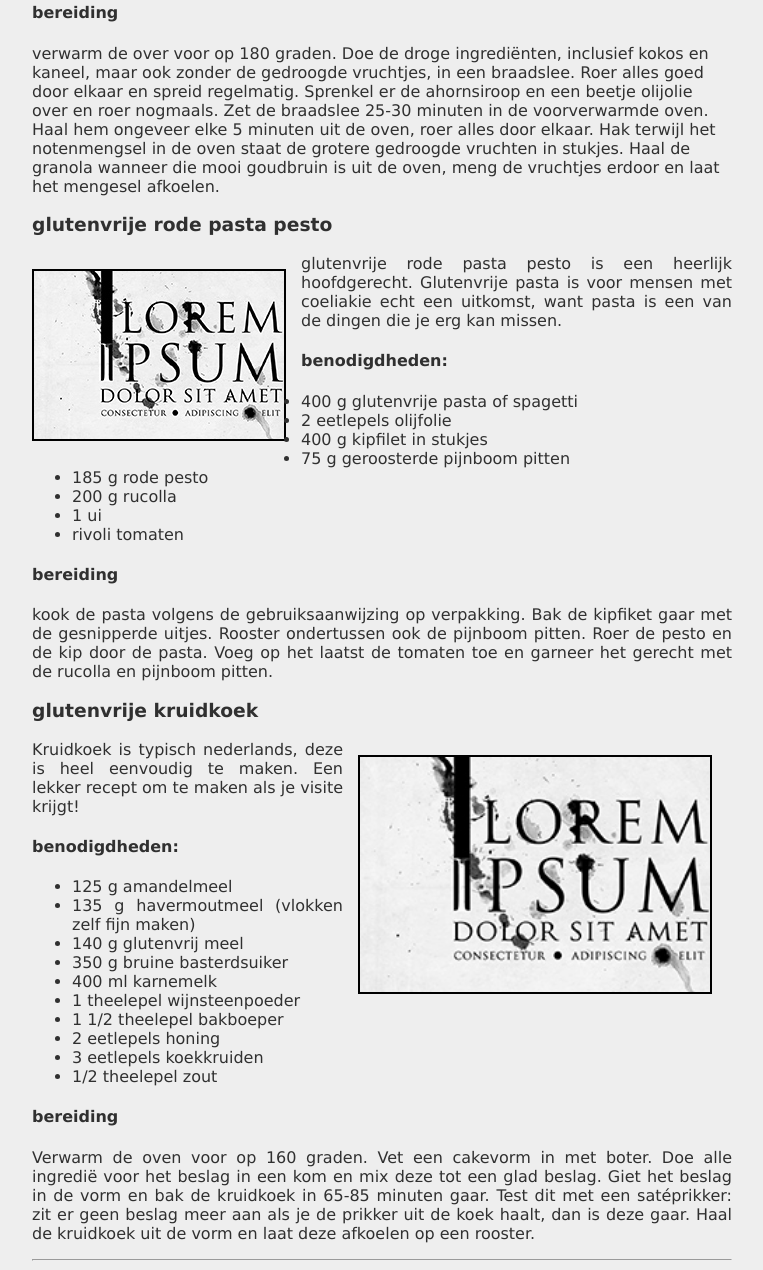
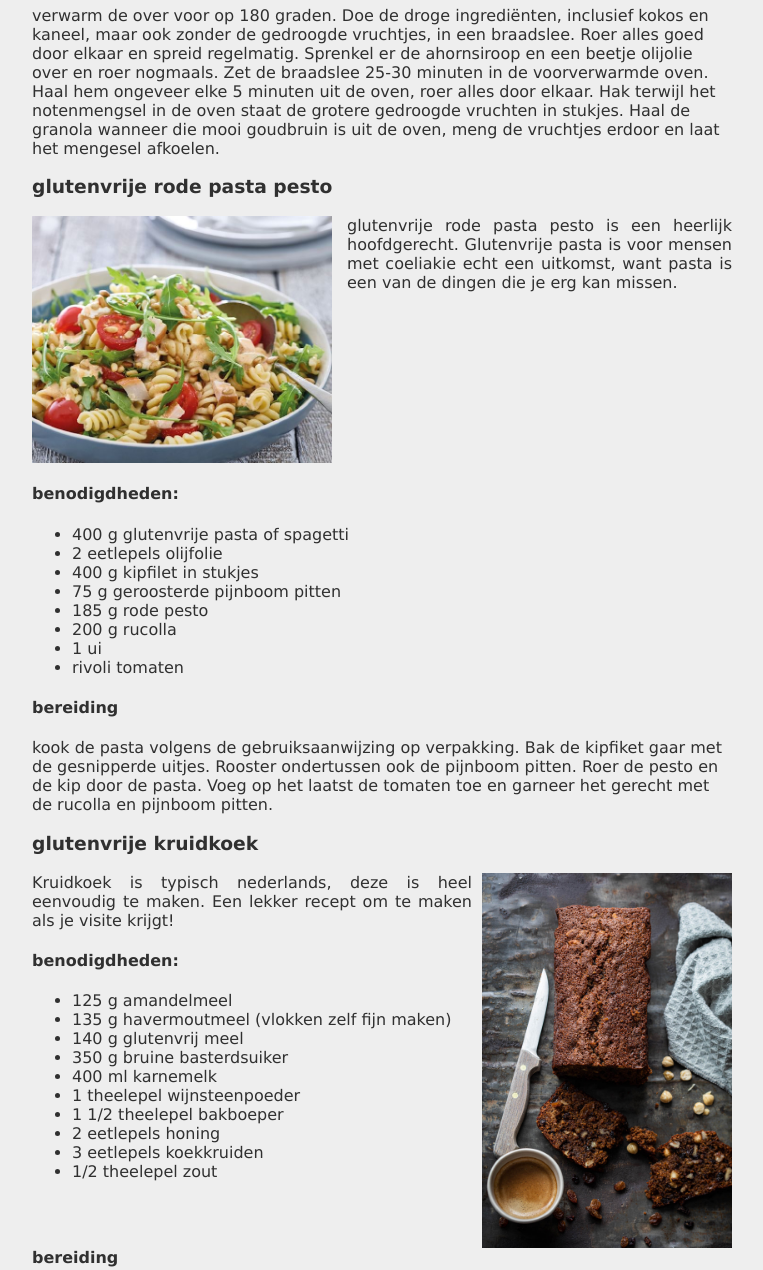
Before and after one commit to emmaus-4v/website-Bentedb, a plain HTML site: page recepten.html in a window 1280 px wide. Shown: the part 609-1879 px from the top of the page, without its empty margins (258-1021 px from the left). Drawn offline with Linux system fonts and the light colour scheme.

Commit message:
plaatjes toegevoegd
Signed-off-by: Bentedb <112315@emmauscollege.nl>

```diff
--- a/recepten.html
+++ b/recepten.html
@@ -25,7 +25,7 @@
             </nav>
             <article>
             <h3>granola met yoghurt</h3>
-                <img class="zweeflinks" src="afbeeldingen/loremipsum.jpg"><p class="tekst">Granola is een goede manier om allerlei soorten gedroogde vruchten, noten en zaden te eten. Vanwegen het vleugje kaneel is het heel lekker en met koude melk of yoghurt is het een perfect ontbijt.</p>
+                <img class="recept" src="afbeeldingen/granola.jpg"><p class="tekst">Granola is een goede manier om allerlei soorten gedroogde vruchten, noten en zaden te eten. Vanwegen het vleugje kaneel is het heel lekker en met koude melk of yoghurt is het een perfect ontbijt.</p>
             </article>
                 <h4>benodigdheden;</h4>
             <ul>
@@ -43,8 +43,10 @@
 
             <article>
                 <h3>glutenvrije rode pasta pesto</h3>
-                <img class="zweeflinks2" src="afbeeldingen/loremipsum.jpg"><p class="tekst3">glutenvrije rode pasta pesto is een heerlijk hoofdgerecht. Glutenvrije pasta is voor mensen met coeliakie echt een uitkomst, want pasta is een van de dingen die je erg kan missen. </p>
-            <h4>benodigdheden:</h4>
+                <img class="recept2" src="afbeeldingen/pasta.jpg"><p class="tekst3">glutenvrije rode pasta pesto is een heerlijk hoofdgerecht. Glutenvrije pasta is voor mensen met coeliakie echt een uitkomst, want pasta is een van de dingen die je erg kan missen. </p>
+            </article>
+            <article></article>
+                <h4>benodigdheden:</h4>
             <ul>
                 <li>400 g glutenvrije pasta of spagetti</li>
                 <li>2 eetlepels olijfolie</li>
@@ -60,7 +62,7 @@
         </article>
             <article>
                 <h3>glutenvrije kruidkoek</h3>
-                <img class="zweeflinks" src="afbeeldingen/loremipsum.jpg"><p class="tekst4"> Kruidkoek is typisch nederlands, deze is heel eenvoudig te maken. Een lekker recept om te maken als je visite krijgt!</p>
+                <img class="recept" src="afbeeldingen/kruidkoek.jpg"><p class="tekst4"> Kruidkoek is typisch nederlands, deze is heel eenvoudig te maken. Een lekker recept om te maken als je visite krijgt!</p>
             <h4>benodigdheden:</h4>
             <ul>
                 <li>125 g amandelmeel</li>
@@ -74,9 +76,10 @@
                 <li>3 eetlepels koekkruiden</li>
                 <li>1/2 theelepel zout</li>
             </ul>
+        </article>
+        <article>
             <h4>bereiding</h4>
             <p>Verwarm de oven voor op 160 graden. Vet een cakevorm in met boter. Doe alle ingredië voor het beslag in een kom en mix deze tot een glad beslag. Giet het beslag in de vorm en bak de kruidkoek in 65-85 minuten gaar. Test dit met een satéprikker: zit er geen beslag meer aan als je de prikker uit de koek haalt, dan is deze gaar. Haal de kruidkoek uit de vorm en laat deze afkoelen op een rooster. </p>
-
             </article>
 
 
--- a/style.css
+++ b/style.css
@@ -89,6 +89,18 @@ img.afbeeldingrechts {
 
 }
 
+img.recept {
+    float: right;
+    width: 250px;
+    margin-left: 10px;
+}
+
+img.recept2 {
+    float: left;
+    width: 300px;
+    margin-right: 15px;
+
+}
 
 .smalltext {
     font-size: 0.7em;
```
Also changed, not shown: afbeeldingen/granola.jpg (added), afbeeldingen/kruidkoek.jpg (added), afbeeldingen/pasta.jpg (added).
